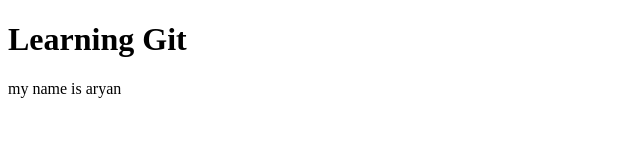
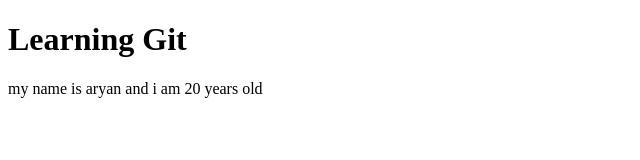
Before and after one commit to Devbyaryan/git, a plain HTML site: page index.html in a window 1280 px wide. Shown: the whole page, without its empty margins (0-640 px from the left). Drawn offline with Linux system fonts and the light colour scheme.

Commit message:
Update index.html

```diff
--- a/index.html
+++ b/index.html
@@ -7,6 +7,6 @@
 </head>
 <body>
     <h1>Learning Git</h1>
-    <p>my name is aryan</p>
+    <p>my name is aryan and i am 20 years old </p>
 </body>
 </html>
```
